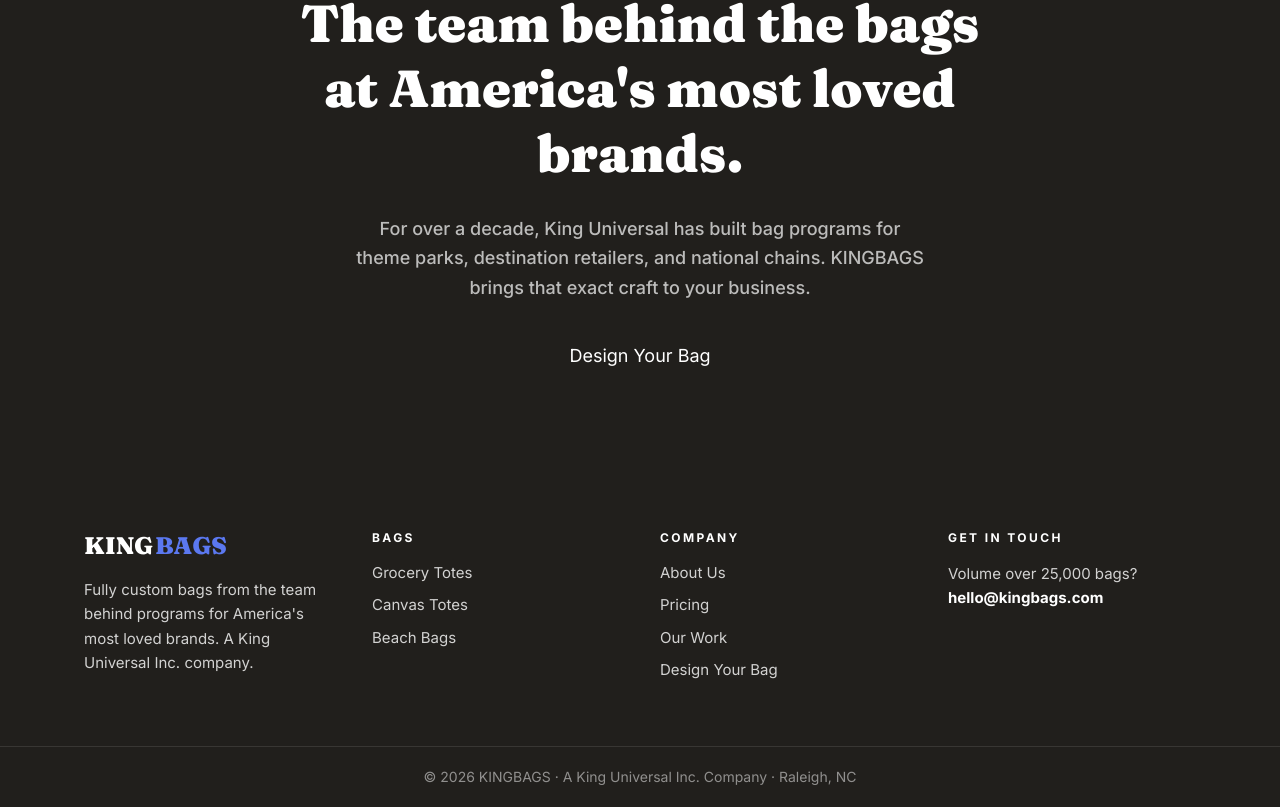
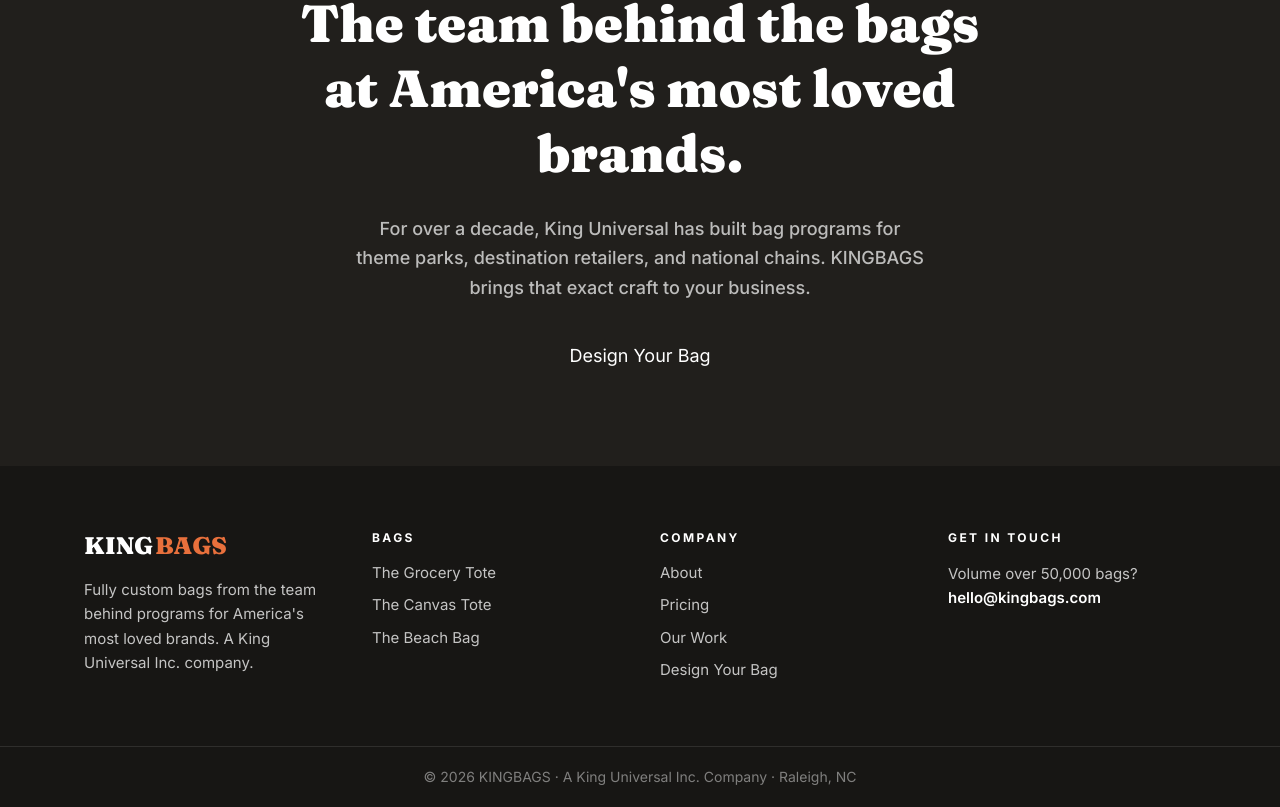
Before and after one commit to riley944/KINGBAGS, a Next.js app: page / in a window 1280 px wide. Shown: the part 3476-4283 px from the top of the page. Built offline with nearby package versions, Linux system fonts and the light colour scheme.

Commit message:
Update Footer.tsx

```diff
--- a/components/Footer.tsx
+++ b/components/Footer.tsx
@@ -2,43 +2,43 @@
 
 export default function Footer() {
   return (
-    <footer className="bg-ink text-white/80">
+    <footer className="bg-charcoal text-white/75">
       <div className="mx-auto max-w-6xl px-5 py-16 grid gap-10 md:grid-cols-4">
         <div>
           <div className="flex items-baseline gap-0.5 mb-4">
             <span className="font-serif font-black text-2xl text-white">KING</span>
-            <span className="font-serif font-black text-2xl text-cobalt" style={{ color: "#5B78F0" }}>BAGS</span>
+            <span className="font-serif font-black text-2xl" style={{ color: "#E8703C" }}>BAGS</span>
           </div>
           <p className="text-[15px] leading-relaxed">
             Fully custom bags from the team behind programs for America's most loved brands. A King Universal Inc. company.
           </p>
         </div>
         <div>
-          <div className="text-xs font-extrabold tracking-[0.2em] uppercase text-white mb-4">Bags</div>
+          <div className="text-xs font-bold tracking-[0.2em] uppercase text-white mb-4">Bags</div>
           <ul className="space-y-2.5 text-[15px]">
-            <li><Link href="/products/grocery-tote" className="hover:text-white">Grocery Totes</Link></li>
-            <li><Link href="/products/canvas-tote" className="hover:text-white">Canvas Totes</Link></li>
-            <li><Link href="/products/beach-bag" className="hover:text-white">Beach Bags</Link></li>
+            <li><Link href="/products/grocery-tote" className="hover:text-white">The Grocery Tote</Link></li>
+            <li><Link href="/products/canvas-tote" className="hover:text-white">The Canvas Tote</Link></li>
+            <li><Link href="/products/beach-bag" className="hover:text-white">The Beach Bag</Link></li>
           </ul>
         </div>
         <div>
-          <div className="text-xs font-extrabold tracking-[0.2em] uppercase text-white mb-4">Company</div>
+          <div className="text-xs font-bold tracking-[0.2em] uppercase text-white mb-4">Company</div>
           <ul className="space-y-2.5 text-[15px]">
-            <li><Link href="/about" className="hover:text-white">About Us</Link></li>
+            <li><Link href="/about" className="hover:text-white">About</Link></li>
             <li><Link href="/pricing" className="hover:text-white">Pricing</Link></li>
             <li><Link href="/gallery" className="hover:text-white">Our Work</Link></li>
             <li><Link href="/design" className="hover:text-white">Design Your Bag</Link></li>
           </ul>
         </div>
         <div>
-          <div className="text-xs font-extrabold tracking-[0.2em] uppercase text-white mb-4">Get In Touch</div>
+          <div className="text-xs font-bold tracking-[0.2em] uppercase text-white mb-4">Get In Touch</div>
           <p className="text-[15px] leading-relaxed">
-            Volume over 25,000 bags?<br />
-            <a href="mailto:hello@kingbags.com" className="text-white font-bold hover:underline">hello@kingbags.com</a>
+            Volume over 50,000 bags?<br />
+            <a href="mailto:hello@kingbags.com" className="text-white font-semibold hover:underline">hello@kingbags.com</a>
           </p>
         </div>
       </div>
-      <div className="border-t border-white/10 py-5 text-center text-sm text-white/50">
+      <div className="border-t border-white/10 py-5 text-center text-sm text-white/45">
         © {new Date().getFullYear()} KINGBAGS · A King Universal Inc. Company · Raleigh, NC
       </div>
     </footer>
```
